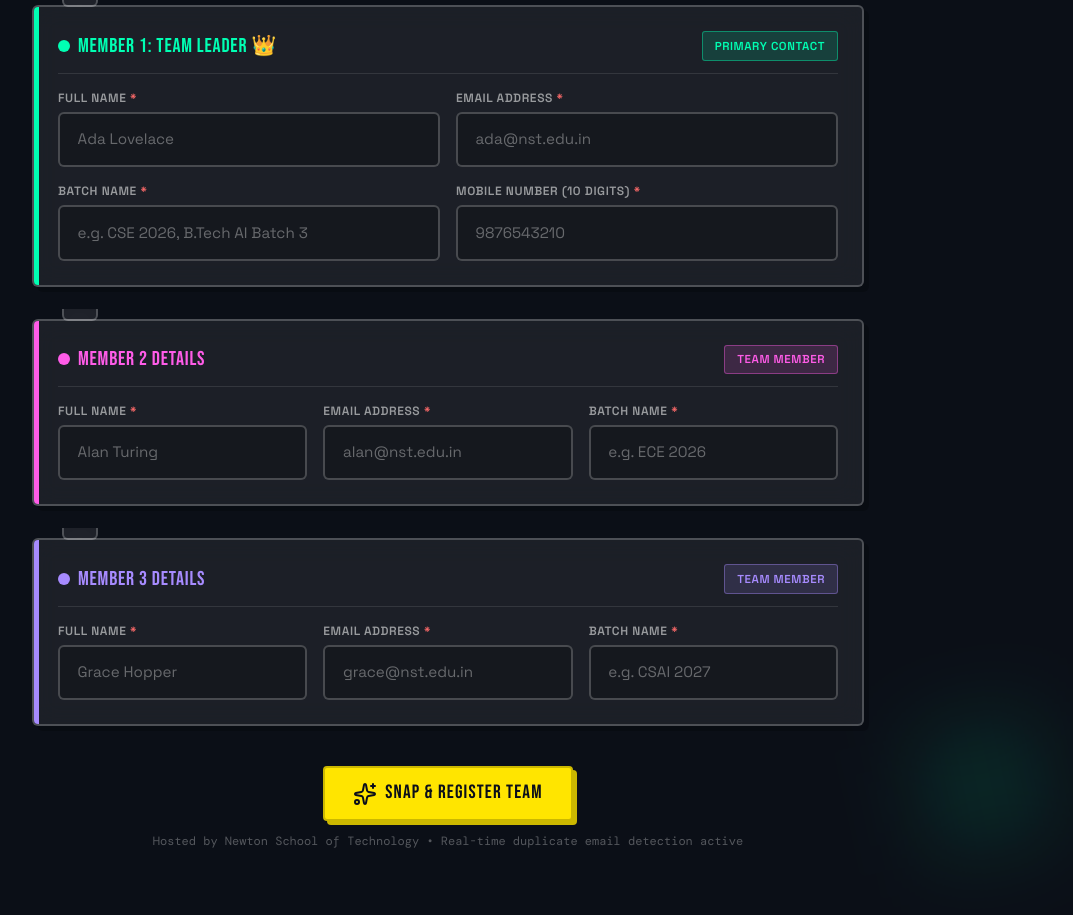
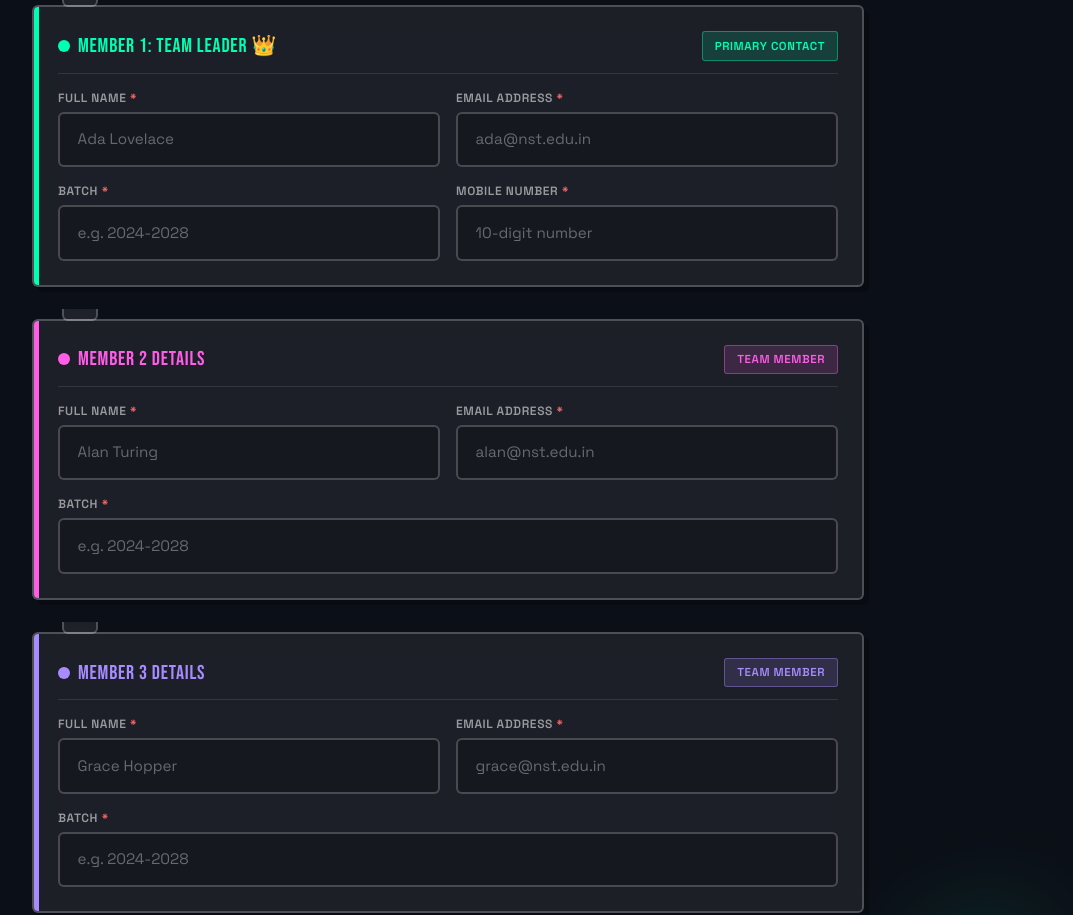
Before and after one commit to ashmitsahu1812/scratch_hack, a React (Vite) app: page / in a window 1280 px wide. Shown: the part 1879-2794 px from the top of the page, without its empty margins (192-1265 px from the left). Built offline with nearby package versions, Linux system fonts and the light colour scheme; no server answers; a web font is replaced by a local one.

Commit message:
Fix input focus loss on keystrokes

```diff
--- a/src/components/RegistrationForm.jsx
+++ b/src/components/RegistrationForm.jsx
@@ -135,7 +135,7 @@ export default function RegistrationForm() {
   ) : null;
 
   /* ── Text input (no icon inside) ── */
-  const Field = ({ section, field, type = 'text', placeholder, errorKey, maxLen }) => (
+  const renderField = ({ section, field, type = 'text', placeholder, errorKey, maxLen }) => (
     <div>
       <input
         type={type}
@@ -150,7 +150,7 @@ export default function RegistrationForm() {
   );
 
   /* ── Email field with real-time dup detection ── */
-  const EmailField = ({ section, errorKey, placeholder }) => {
+  const renderEmailField = ({ section, errorKey, placeholder }) => {
     const dupErr = getDuplicateEmail(section, formData[section]?.email || '');
     const valErr = errors[errorKey];
     return (
@@ -277,7 +277,7 @@ export default function RegistrationForm() {
               <span className="scratch-tag scratch-tag-events">Step 1</span>
             </div>
             <label className={label}>Team Name <span className="text-[#FF6B6B]">*</span></label>
-            <Field section="teamName" field="teamName" placeholder="e.g. Pixel Pioneers, Sprite Masters…" errorKey="teamName" />
+            {renderField({ section: "teamName", field: "teamName", placeholder: "e.g. Pixel Pioneers, Sprite Masters…", errorKey: "teamName" })}
           </div>
 
           {/* BLOCK 2 — Leader */}
@@ -292,19 +292,19 @@ export default function RegistrationForm() {
             <div className="grid grid-cols-1 sm:grid-cols-2 gap-4">
               <div>
                 <label className={label}>Full Name <span className="text-[#FF6B6B]">*</span></label>
-                <Field section="leader" field="fullName" placeholder="Ada Lovelace" errorKey="leaderFullName" />
+                {renderField({ section: "leader", field: "fullName", placeholder: "Ada Lovelace", errorKey: "leaderFullName" })}
               </div>
               <div>
                 <label className={label}>Email Address <span className="text-[#FF6B6B]">*</span></label>
-                <EmailField section="leader" errorKey="leaderEmail" placeholder="ada@nst.edu.in" />
+                {renderEmailField({ section: "leader", errorKey: "leaderEmail", placeholder: "ada@nst.edu.in" })}
               </div>
               <div>
-                <label className={label}>Batch Name <span className="text-[#FF6B6B]">*</span></label>
-                <Field section="leader" field="batch" placeholder="e.g. CSE 2026, B.Tech AI Batch 3" errorKey="leaderBatch" />
+                <label className={label}>Batch <span className="text-[#FF6B6B]">*</span></label>
+                {renderField({ section: "leader", field: "batch", placeholder: "e.g. 2024-2028", errorKey: "leaderBatch" })}
               </div>
               <div>
-                <label className={label}>Mobile Number (10 Digits) <span className="text-[#FF6B6B]">*</span></label>
-                <Field section="leader" field="phone" type="tel" maxLen={10} placeholder="9876543210" errorKey="leaderPhone" />
+                <label className={label}>Mobile Number <span className="text-[#FF6B6B]">*</span></label>
+                {renderField({ section: "leader", field: "phone", type: "tel", maxLen: 10, placeholder: "10-digit number", errorKey: "leaderPhone" })}
               </div>
             </div>
           </div>
@@ -319,18 +319,18 @@ export default function RegistrationForm() {
                 </div>
                 <span className="scratch-tag scratch-tag-looks">Team Member</span>
               </div>
-              <div className="grid grid-cols-1 sm:grid-cols-3 gap-4">
+              <div className="grid grid-cols-1 sm:grid-cols-2 gap-4">
                 <div>
                   <label className={label}>Full Name <span className="text-[#FF6B6B]">*</span></label>
-                  <Field section="member2" field="fullName" placeholder="Alan Turing" errorKey="member2FullName" />
+                  {renderField({ section: "member2", field: "fullName", placeholder: "Alan Turing", errorKey: "member2FullName" })}
                 </div>
                 <div>
                   <label className={label}>Email Address <span className="text-[#FF6B6B]">*</span></label>
-                  <EmailField section="member2" errorKey="member2Email" placeholder="alan@nst.edu.in" />
+                  {renderEmailField({ section: "member2", errorKey: "member2Email", placeholder: "alan@nst.edu.in" })}
                 </div>
-                <div>
-                  <label className={label}>Batch Name <span className="text-[#FF6B6B]">*</span></label>
-                  <Field section="member2" field="batch" placeholder="e.g. ECE 2026" errorKey="member2Batch" />
+                <div className="sm:col-span-2">
+                  <label className={label}>Batch <span className="text-[#FF6B6B]">*</span></label>
+                  {renderField({ section: "member2", field: "batch", placeholder: "e.g. 2024-2028", errorKey: "member2Batch" })}
                 </div>
               </div>
             </div>
@@ -346,18 +346,18 @@ export default function RegistrationForm() {
                 </div>
                 <span className="scratch-tag scratch-tag-sensing">Team Member</span>
               </div>
-              <div className="grid grid-cols-1 sm:grid-cols-3 gap-4">
+              <div className="grid grid-cols-1 sm:grid-cols-2 gap-4">
                 <div>
                   <label className={label}>Full Name <span className="text-[#FF6B6B]">*</span></label>
-                  <Field section="member3" field="fullName" placeholder="Grace Hopper" errorKey="member3FullName" />
+                  {renderField({ section: "member3", field: "fullName", placeholder: "Grace Hopper", errorKey: "member3FullName" })}
                 </div>
                 <div>
                   <label className={label}>Email Address <span className="text-[#FF6B6B]">*</span></label>
-                  <EmailField section="member3" errorKey="member3Email" placeholder="grace@nst.edu.in" />
+                  {renderEmailField({ section: "member3", errorKey: "member3Email", placeholder: "grace@nst.edu.in" })}
                 </div>
-                <div>
-                  <label className={label}>Batch Name <span className="text-[#FF6B6B]">*</span></label>
-                  <Field section="member3" field="batch" placeholder="e.g. CSAI 2027" errorKey="member3Batch" />
+                <div className="sm:col-span-2">
+                  <label className={label}>Batch <span className="text-[#FF6B6B]">*</span></label>
+                  {renderField({ section: "member3", field: "batch", placeholder: "e.g. 2024-2028", errorKey: "member3Batch" })}
                 </div>
               </div>
             </div>
```
